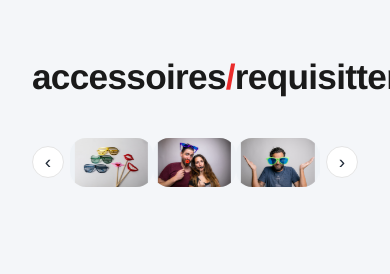
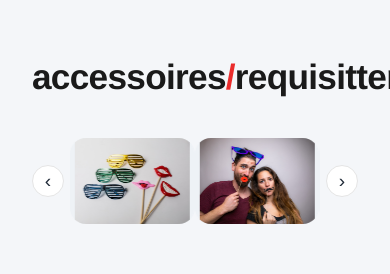
Before and after one commit to Blitzi9188/fotobox.tirol, a Next.js app: page / in a window 390 px wide. Shown: the part 3020-3294 px from the top of the page. Built offline with nearby package versions, Linux system fonts and the light colour scheme.

Commit message:
style: enlarge accessories images on mobile and center heading

```diff
--- a/src/app/globals.css
+++ b/src/app/globals.css
@@ -726,6 +726,7 @@ p {
 
 .accessories-head {
   margin-bottom: 0.9rem;
+  text-align: center;
 }
 
 .accessories-overtitle {
@@ -2167,7 +2168,7 @@ footer {
 
   .accessories-slide img,
   .accessories-fallback {
-    aspect-ratio: 3 / 2;
+    aspect-ratio: 4 / 3;
   }
 
   .accessories-section {
--- a/src/components/site/AccessoriesCarousel.tsx
+++ b/src/components/site/AccessoriesCarousel.tsx
@@ -38,7 +38,7 @@ export default function AccessoriesCarousel({
 
   useEffect(() => {
     const mediaQuery = window.matchMedia("(max-width: 900px)");
-    const applyVisibleCount = (isMobile: boolean) => setVisibleCount(isMobile ? 3 : 4);
+    const applyVisibleCount = (isMobile: boolean) => setVisibleCount(isMobile ? 2 : 4);
     applyVisibleCount(mediaQuery.matches);
 
     const handleChange = (event: MediaQueryListEvent) => applyVisibleCount(event.matches);
```
